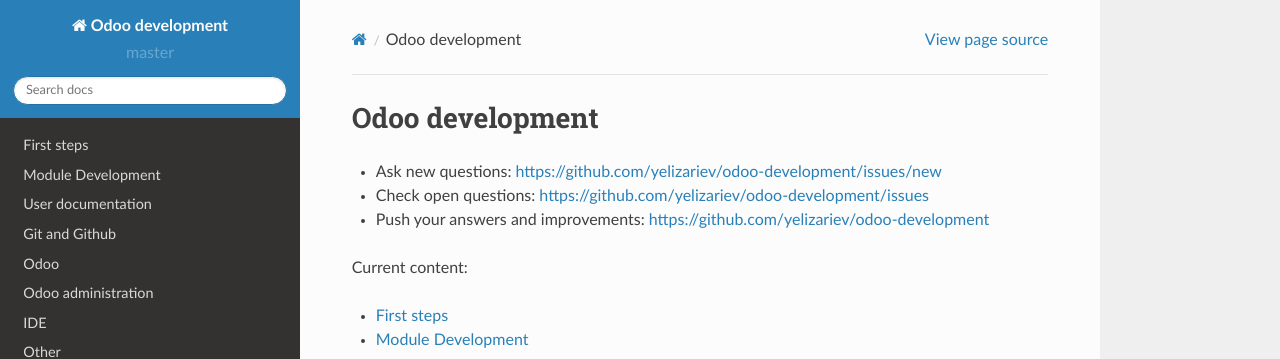
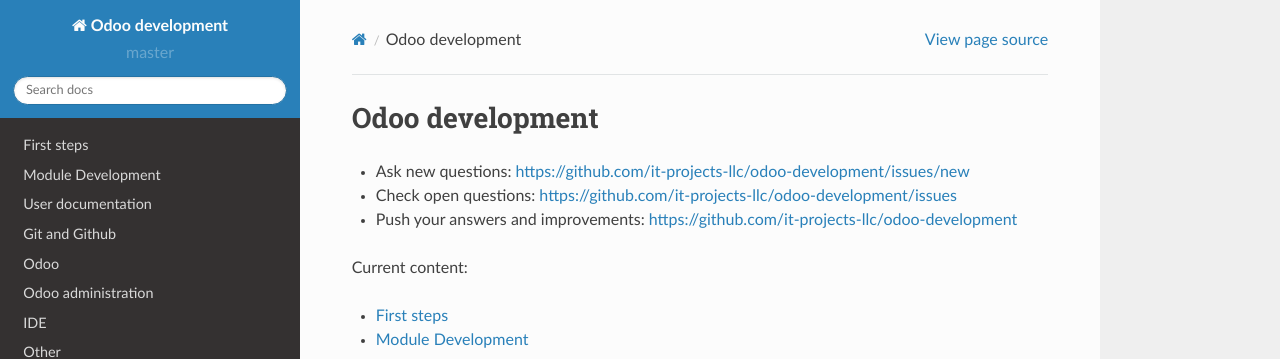
Before and after one commit to itpp-labs/odoo-development, a Sphinx documentation site: the page built from docs/index.rst, in a window 1280 px wide and 900 px high. Shown: the top 359 px of the window. Built offline with Sphinx 7.4.7 and the Read the Docs theme 2.0.0, drawn with Linux system fonts in a browser that asks for light colours; pages that are not in the unit, such as notebooks, are missing from menus; some of the changed lines change nothing that is shown.

Commit message:
[FIX] new link for the repo

```diff
--- a/docs/index.rst
+++ b/docs/index.rst
@@ -1,9 +1,9 @@
 Odoo development
 ================
 
-* Ask new questions: https://github.com/yelizariev/odoo-development/issues/new
-* Check open questions: https://github.com/yelizariev/odoo-development/issues
-* Push your answers and improvements: https://github.com/yelizariev/odoo-development
+* Ask new questions: https://github.com/it-projects-llc/odoo-development/issues/new
+* Check open questions: https://github.com/it-projects-llc/odoo-development/issues
+* Push your answers and improvements: https://github.com/it-projects-llc/odoo-development
 
 Current content:
 
```
